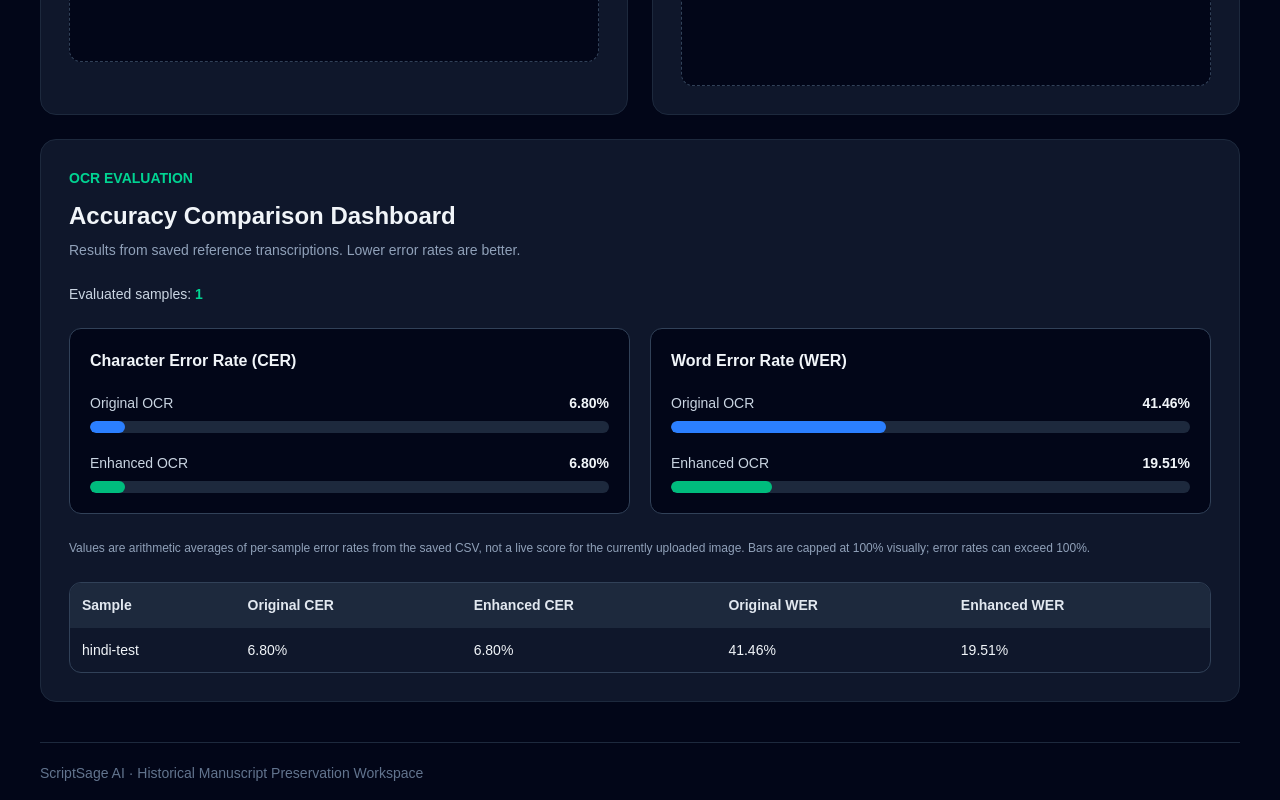
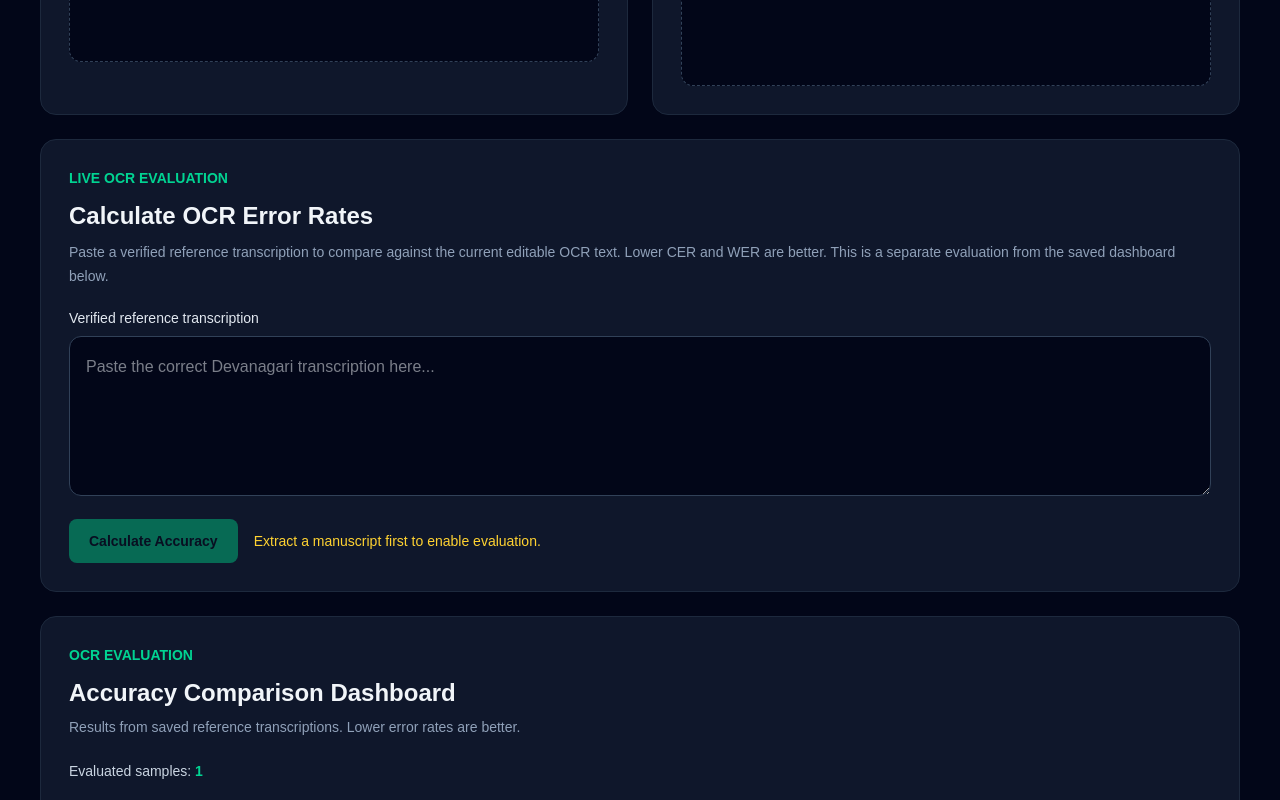
Before and after one commit to Varun7-ux/ScriptSage-AI, a Next.js app in the folder frontend/: page / in a window 1280 px wide. Shown: the part 1120-1920 px from the top of the page. Built offline with nearby package versions, Linux system fonts and the light colour scheme; no server answers.

Commit message:
Add live OCR accuracy evaluation with CER and WER

```diff
--- a/frontend/app/page.tsx
+++ b/frontend/app/page.tsx
@@ -2,6 +2,7 @@
 
 import { useEffect, useState } from "react";
 import type { ChangeEvent } from "react";
+import { calculateAccuracy, type AccuracyResult } from "../lib/accuracy";
 
 type BackendStatus = "checking" | "connected" | "offline";
 
@@ -53,6 +54,8 @@ export default function Home() {
   const [uploadError, setUploadError] = useState("");
 
   const [editedText, setEditedText] = useState("");
+  const [referenceText, setReferenceText] = useState("");
+  const [liveResult, setLiveResult] = useState<(AccuracyResult & { reference: string; prediction: string }) | null>(null);
   const [copied, setCopied] = useState(false);
   const [zoom, setZoom] = useState(100);
   const [enhance, setEnhance] = useState(false);
@@ -178,6 +181,7 @@ export default function Home() {
     setUploadResult(null);
     setUploadError("");
     setEditedText("");
+    setLiveResult(null);
     setCopied(false);
     setZoom(100);
     setFile(null);
@@ -208,6 +212,7 @@ export default function Home() {
     }
 
     setUploading(true);
+    setLiveResult(null);
     setUploadResult(null);
     setUploadError("");
     setEditedText("");
@@ -305,6 +310,7 @@ export default function Home() {
   }
 
   function removeImage() {
+    setLiveResult(null);
     setFile(null);
     setUploadResult(null);
     setUploadError("");
@@ -661,6 +667,68 @@ export default function Home() {
         </section>
 
         <section className="mt-6 rounded-2xl border border-slate-800 bg-slate-900 p-5 sm:p-7">
+          <p className="text-sm font-semibold text-emerald-400">LIVE OCR EVALUATION</p>
+          <h2 className="mt-3 text-2xl font-semibold">Calculate OCR Error Rates</h2>
+          <p className="mt-2 text-sm leading-6 text-slate-400">
+            Paste a verified reference transcription to compare against the current editable OCR text.
+            Lower CER and WER are better. This is a separate evaluation from the saved dashboard below.
+          </p>
+          <label htmlFor="reference-transcription" className="mt-5 block text-sm font-medium text-slate-200">
+            Verified reference transcription
+          </label>
+          <textarea
+            id="reference-transcription"
+            lang="hi"
+            spellCheck={false}
+            value={referenceText}
+            onChange={(event) => setReferenceText(event.target.value)}
+            placeholder="Paste the correct Devanagari transcription here..."
+            className="mt-2 h-40 w-full resize-y rounded-xl border border-slate-700 bg-slate-950 p-4 text-base leading-7 text-slate-100 outline-none focus:border-emerald-400"
+          />
+          <div className="mt-4 flex flex-wrap items-center gap-4">
+            <button
+              type="button"
+              disabled={!referenceText.trim() || !editedText.trim() || !uploadResult}
+              onClick={() => setLiveResult({
+                ...calculateAccuracy(referenceText, editedText),
+                reference: referenceText,
+                prediction: editedText,
+              })}
+              className="rounded-lg bg-emerald-500 px-5 py-3 text-sm font-semibold text-slate-950 hover:bg-emerald-400 disabled:cursor-not-allowed disabled:opacity-50"
+            >
+              Calculate Accuracy
+            </button>
+            {!uploadResult && <p className="text-sm text-amber-300">Extract a manuscript first to enable evaluation.</p>}
+          </div>
+          {liveResult && (
+            <div className="mt-6 space-y-4" aria-live="polite">
+              {(liveResult.reference !== referenceText || liveResult.prediction !== editedText) && (
+                <p className="rounded-lg border border-amber-800 bg-amber-950/30 p-3 text-sm text-amber-200">
+                  Text has changed since this calculation. Click Calculate Accuracy to update the results.
+                </p>
+              )}
+              <div className="grid gap-4 sm:grid-cols-2">
+                <div className="rounded-xl border border-slate-700 bg-slate-950 p-5">
+                  <p className="text-sm text-slate-400">Character Error Rate (CER)</p>
+                  <p className="mt-2 text-3xl font-bold tabular-nums text-emerald-400">{liveResult.cer.toFixed(2)}%</p>
+                  <p className="mt-2 text-xs text-slate-400">{liveResult.characterErrors} edits / {liveResult.referenceCharacters} reference characters</p>
+                </div>
+                <div className="rounded-xl border border-slate-700 bg-slate-950 p-5">
+                  <p className="text-sm text-slate-400">Word Error Rate (WER)</p>
+                  <p className="mt-2 text-3xl font-bold tabular-nums text-blue-400">{liveResult.wer.toFixed(2)}%</p>
+                  <p className="mt-2 text-xs text-slate-400">{liveResult.wordErrors} edits / {liveResult.referenceWords} reference words</p>
+                </div>
+              </div>
+              <p className="text-xs leading-5 text-slate-400">
+                Whitespace is normalized before comparison. Character errors use Unicode code points;
+                word errors use whitespace-separated tokens. Error rates may exceed 100%.
+                For measuring raw OCR performance, evaluate before manually correcting the OCR text.
+              </p>
+            </div>
+          )}
+        </section>
+
+        <section className="mt-6 rounded-2xl border border-slate-800 bg-slate-900 p-5 sm:p-7">
           <p className="text-sm font-semibold text-emerald-400">OCR EVALUATION</p>
           <h2 className="mt-3 text-2xl font-semibold">Accuracy Comparison Dashboard</h2>
           <p className="mt-2 text-sm text-slate-400">
--- /dev/null
+++ b/frontend/lib/accuracy.ts
@@ -0,0 +1,49 @@
+export type AccuracyResult = {
+  cer: number;
+  wer: number;
+  characterErrors: number;
+  wordErrors: number;
+  referenceCharacters: number;
+  referenceWords: number;
+};
+
+function editDistance<T>(reference: T[], predicted: T[]): number {
+  const previous = Array.from({ length: predicted.length + 1 }, (_, index) => index);
+
+  for (let i = 1; i <= reference.length; i++) {
+    const current = new Array<number>(predicted.length + 1);
+    current[0] = i;
+
+    for (let j = 1; j <= predicted.length; j++) {
+      const cost = reference[i - 1] === predicted[j - 1] ? 0 : 1;
+      current[j] = Math.min(previous[j] + 1, current[j - 1] + 1, previous[j - 1] + cost);
+    }
+
+    for (let j = 0; j <= predicted.length; j++) {
+      previous[j] = current[j];
+    }
+  }
+
+  return previous[predicted.length];
+}
+
+export function calculateAccuracy(referenceText: string, predictedText: string): AccuracyResult {
+  const normalize = (text: string) => text.normalize("NFC").replace(/\s+/gu, " ").trim();
+  const reference = normalize(referenceText);
+  const predicted = normalize(predictedText);
+  const referenceCharacters = Array.from(reference);
+  const predictedCharacters = Array.from(predicted);
+  const referenceWords = reference ? reference.split(" ") : [];
+  const predictedWords = predicted ? predicted.split(" ") : [];
+  const characterErrors = editDistance(referenceCharacters, predictedCharacters);
+  const wordErrors = editDistance(referenceWords, predictedWords);
+
+  return {
+    cer: referenceCharacters.length ? (characterErrors / referenceCharacters.length) * 100 : 0,
+    wer: referenceWords.length ? (wordErrors / referenceWords.length) * 100 : 0,
+    characterErrors,
+    wordErrors,
+    referenceCharacters: referenceCharacters.length,
+    referenceWords: referenceWords.length,
+  };
+}
```
